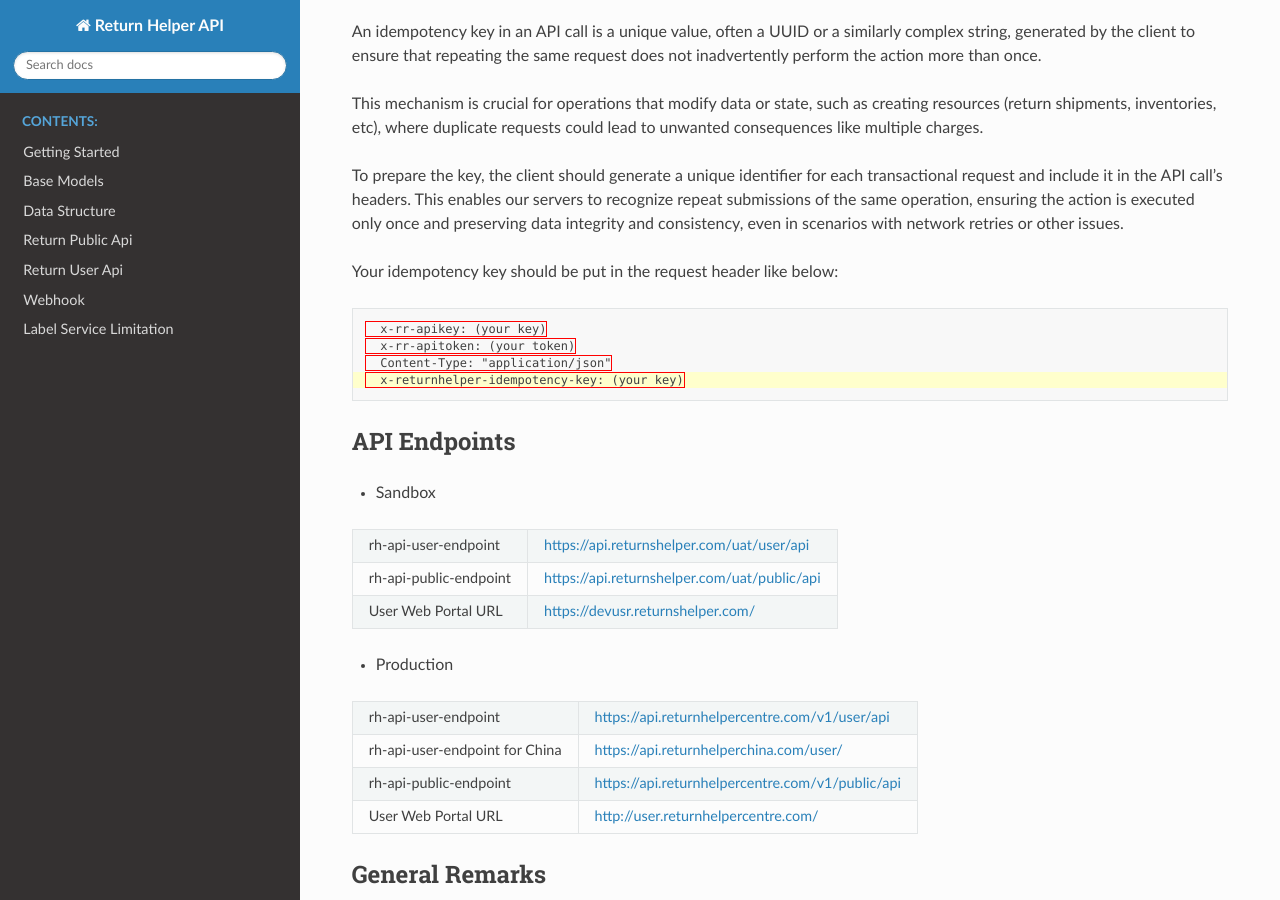
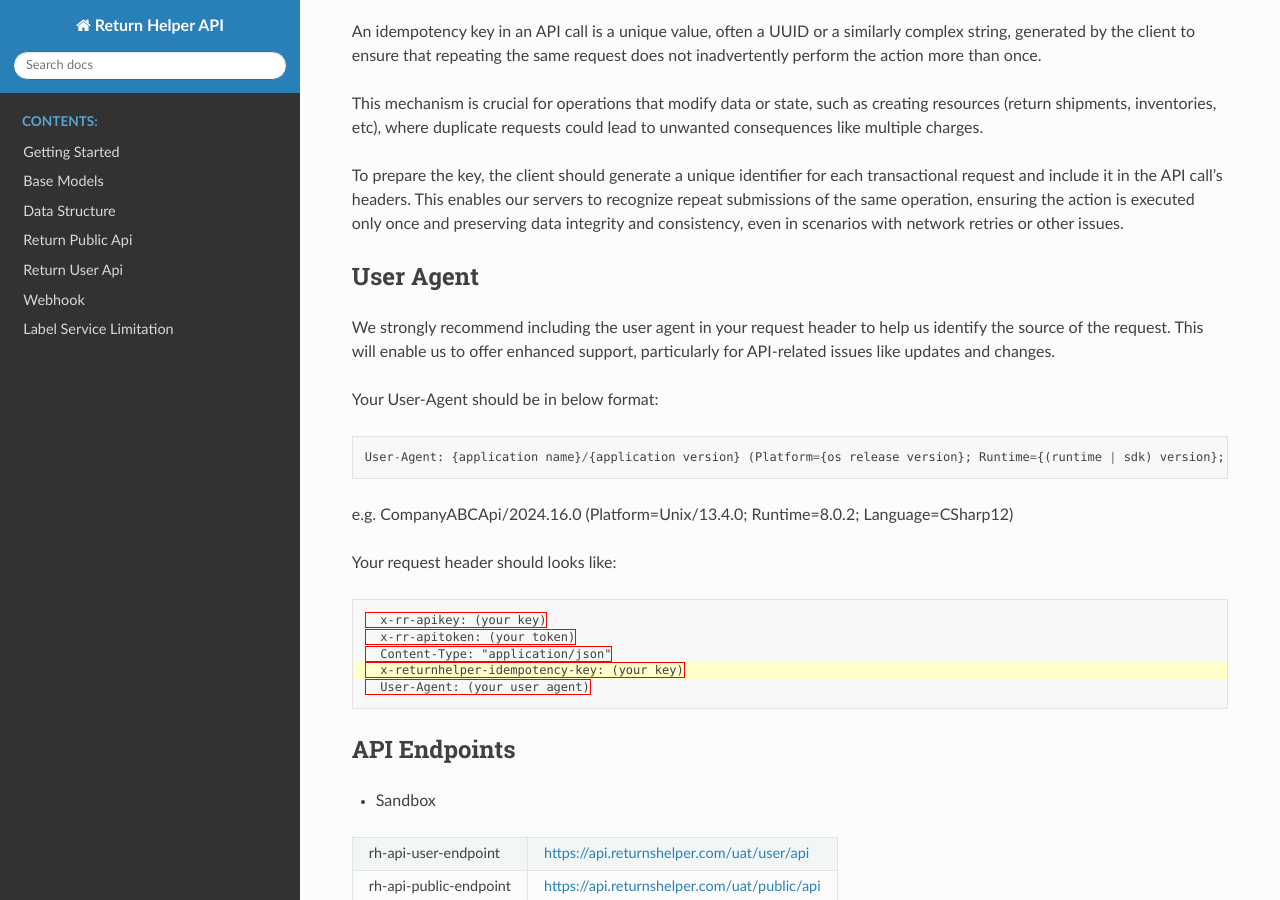
Before and after one commit to ReturnHelper/return-request-api-docs, a Sphinx documentation site: the page built from source/index.rst, in a window 1280 px wide and 900 px high, scrolled down 1603 px. Built offline with Sphinx 7.4.7 and the Read the Docs theme 2.0.0, drawn with Linux system fonts in a browser that asks for light colours.

Commit message:
added: UA info

```diff
--- a/source/index.rst
+++ b/source/index.rst
@@ -76,7 +76,21 @@
 
 To prepare the key, the client should generate a unique identifier for each transactional request and include it in the API call's headers. This enables our servers to recognize repeat submissions of the same operation, ensuring the action is executed only once and preserving data integrity and consistency, even in scenarios with network retries or other issues.
 
-Your idempotency key should be put in the request header like below:
+User Agent
+----------
+
+We strongly recommend including the user agent in your request header to help us identify the source of the request. This will enable us to offer enhanced support, particularly for API-related issues like updates and changes.
+
+Your User-Agent should be in below format:
+
+::
+
+      User-Agent: {application name}/{application version} (Platform={os release version}; Runtime={(runtime | sdk) version}; Language={language})
+
+e.g. CompanyABCApi/2024.16.0 (Platform=Unix/13.4.0; Runtime=8.0.2; Language=CSharp12)
+
+
+Your request header should looks like:
 
 .. code-block:: http
   :emphasize-lines: 4
@@ -85,7 +99,7 @@
     x-rr-apitoken: (your token)
     Content-Type: "application/json"
     x-returnhelper-idempotency-key: (your key)
-
+    User-Agent: (your user agent)
 
 API Endpoints
 -------------
```
